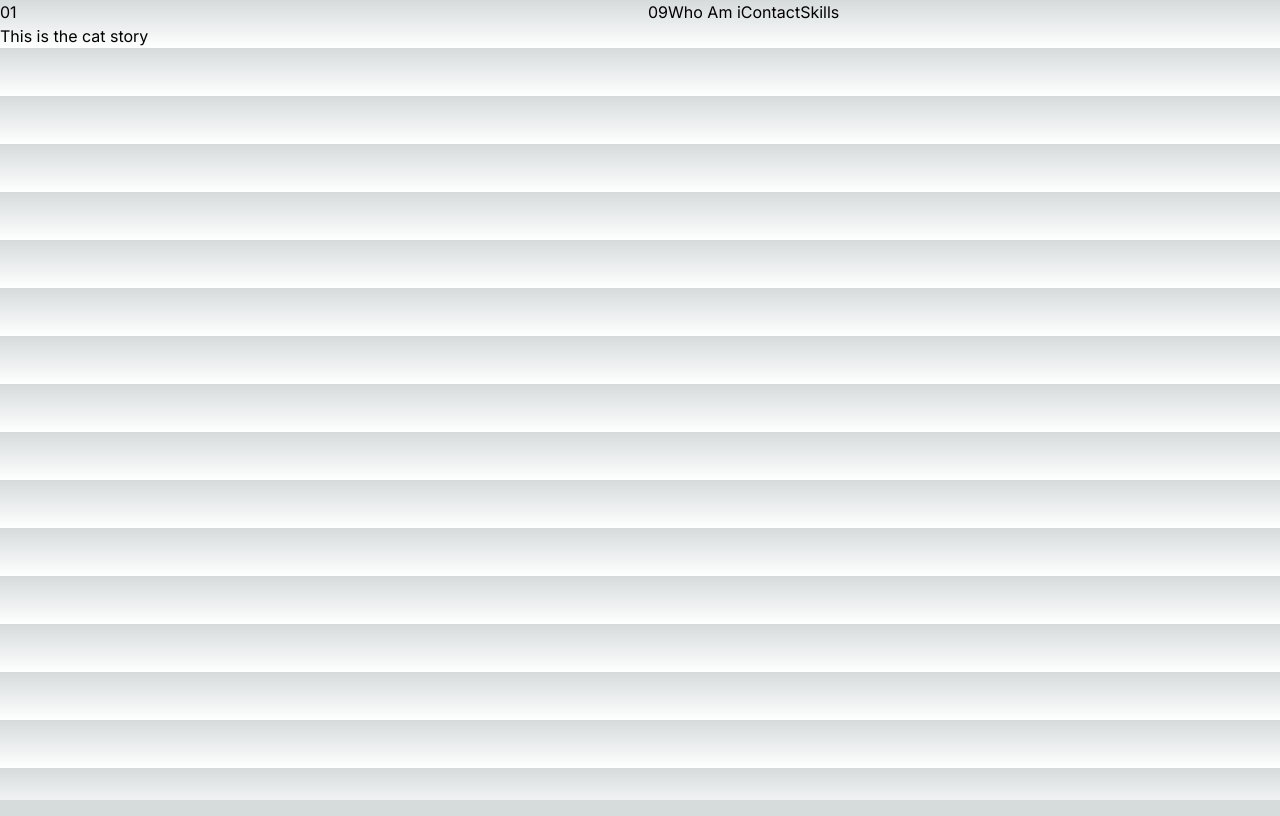
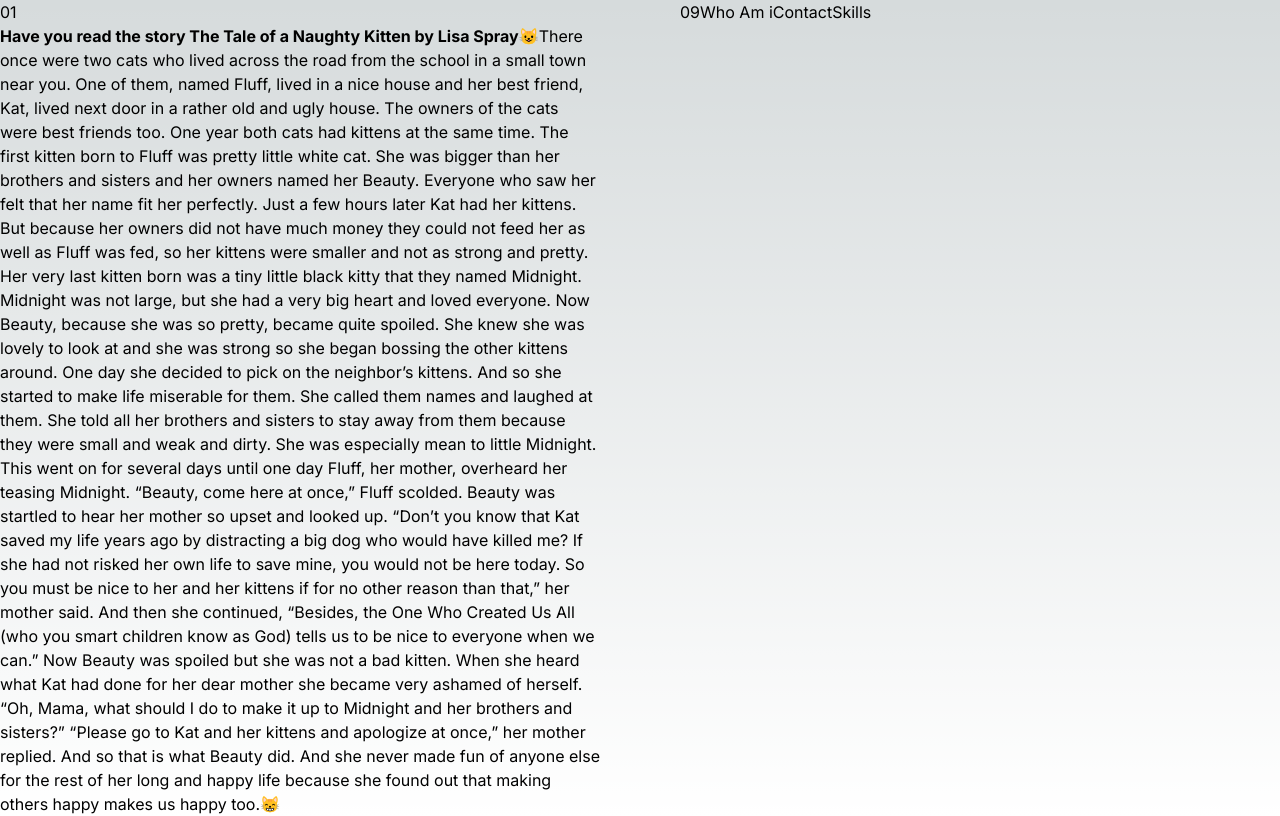
Before and after one commit to nnejiobioma/Portfolio_Project, a Next.js app in the folder potfolio_project/: page / in a window 1280 px wide. Built offline with nearby package versions, Linux system fonts and the light colour scheme.

Commit message:
Created module.css pages for styling the pages

```diff
--- a/potfolio_project/app/page.tsx
+++ b/potfolio_project/app/page.tsx
@@ -8,11 +8,49 @@ export default function Home() {
   return (
     <main>
 
-<div className="grid grid-cols-2 gap-4">
+<div className="grid grid-cols-2 gap-20">
   <div className='left_side'>01
-   <h1>
-    This is the cat story
-   </h1>
+   <div>
+   <strong>Have you read the story
+    The Tale of a Naughty Kitten by Lisa Spray</strong>
+    <span>😺There once were two cats who lived across the road from the school in a
+    small town near you. One of them, named Fluff, lived in a nice house and her
+    best friend, Kat, lived next door in a rather old and ugly house. The owners of the cats were best friends too.
+    One year both cats had kittens at the same time. The first kitten born to
+Fluff was pretty little white cat. She was bigger than her brothers and sisters
+and her owners named her Beauty. Everyone who saw her felt that her name fit her perfectly.
+
+Just a few hours later Kat had her kittens. But because her owners did not have much
+money they could not feed her as well as Fluff was fed, so her kittens were smaller
+and not as strong and pretty. Her very last kitten born was a tiny little black kitty
+that they named Midnight. Midnight was not large, but she had a very big heart and loved everyone.
+
+Now Beauty, because she was so pretty, became quite spoiled. She knew she was lovely
+to look at and she was strong so she began bossing the other kittens around. One day
+she decided to pick on the neighbor’s kittens. And so she started to make life miserable
+for them. She called them names and laughed at them. She told all her brothers and sisters
+ to stay away from them because they were small and weak and dirty. She was especially mean to little Midnight.
+
+This went on for several days until one day Fluff, her mother, overheard her teasing
+Midnight. “Beauty, come here at once,” Fluff scolded. Beauty was startled to hear her
+ mother so upset and looked up.
+
+“Don’t you know that Kat saved my life years ago by distracting a big dog who would have
+killed me? If she had not risked her own life to save mine, you would not be here today.
+So you must be nice to her and her kittens if for no other reason than that,” her mother said.
+ And then she continued, “Besides, the One Who Created Us All (who you smart children know as God)
+ tells us to be nice to everyone when we can.”
+
+Now Beauty was spoiled but she was not a bad kitten. When she heard what Kat had done for her
+dear mother she became very ashamed of herself. “Oh, Mama, what should I do to make it up to
+Midnight and her brothers and sisters?”
+
+“Please go to Kat and her kittens and apologize at once,” her mother replied. And so that is what Beauty did.
+
+And she never made fun of anyone else for the rest of her long and happy life because she
+found out that making others happy makes us happy too.😸</span>
+
+   </div>
   </div>
 
   <div className='right_side'>09
```
Also changed, not shown: potfolio_project/app/about/about.module.css (added), potfolio_project/app/contact/contact.module.css (added), potfolio_project/app/skills/skills.module.css (added).
